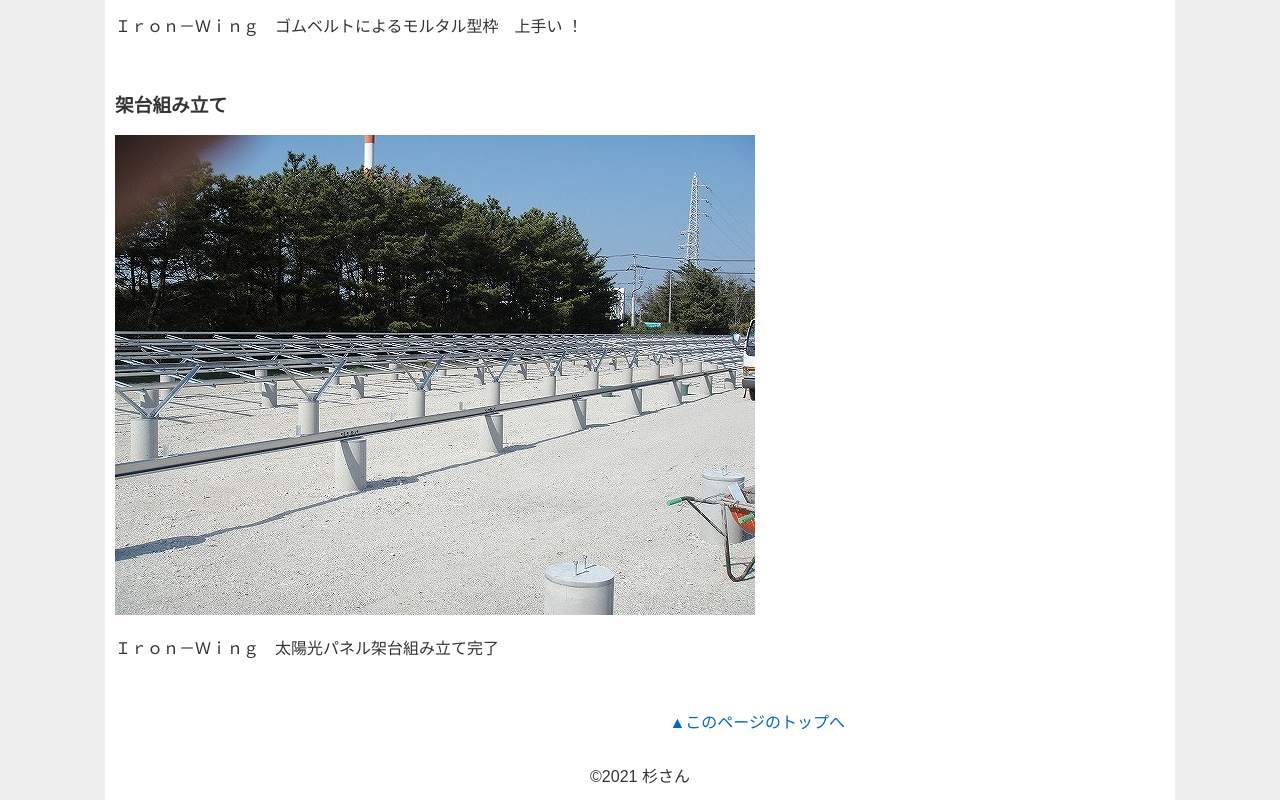
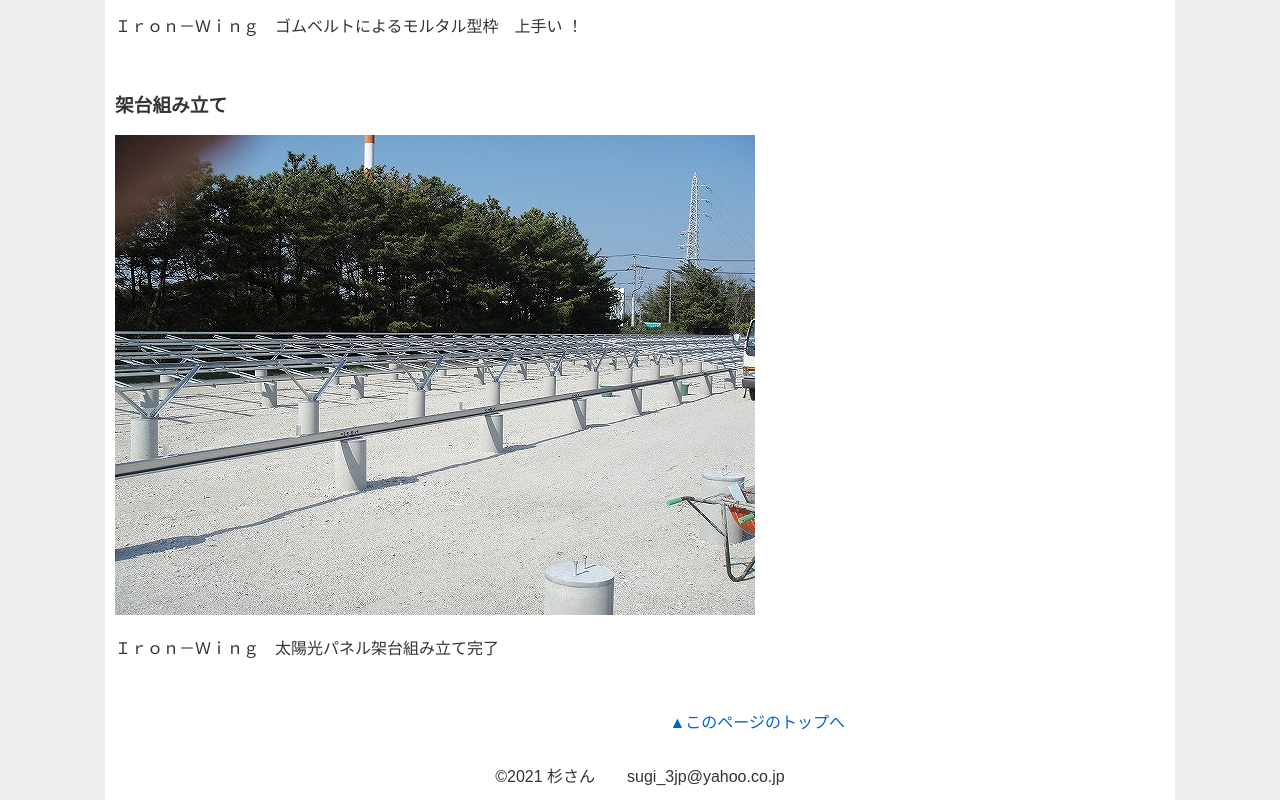
Before and after one commit to sugitaro3/sugi-room.github.io, a plain HTML site: page page/soler.html in a window 1280 px wide. Shown: the part 3223-4023 px from the top of the page. Drawn offline with Linux system fonts and the light colour scheme.

Commit message:
Update soler.html

```diff
--- a/page/soler.html
+++ b/page/soler.html
@@ -96,7 +96,7 @@
 			<div class="clearLeft">
 	</div>
 	<footer>
-				<p> <class="center">&copy;2021 杉さん</p>
+				<p> <class="center">&copy;2021 杉さん　　sugi_3jp@yahoo.co.jp</p>
 	</footer>
 </div>
 </div>
```
